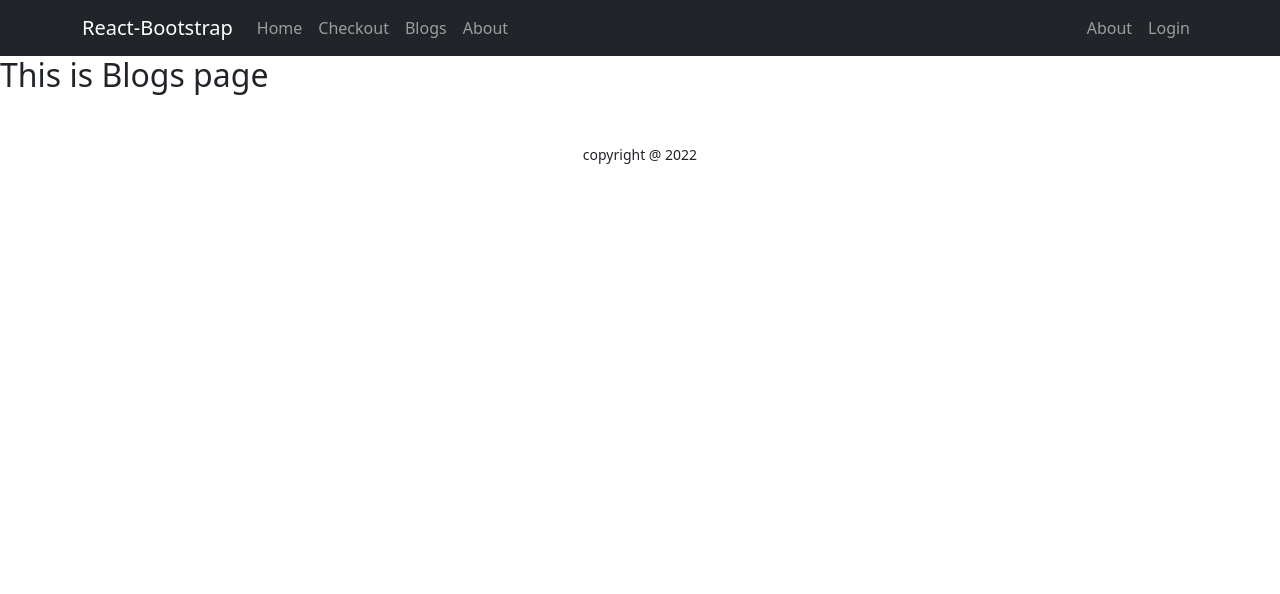
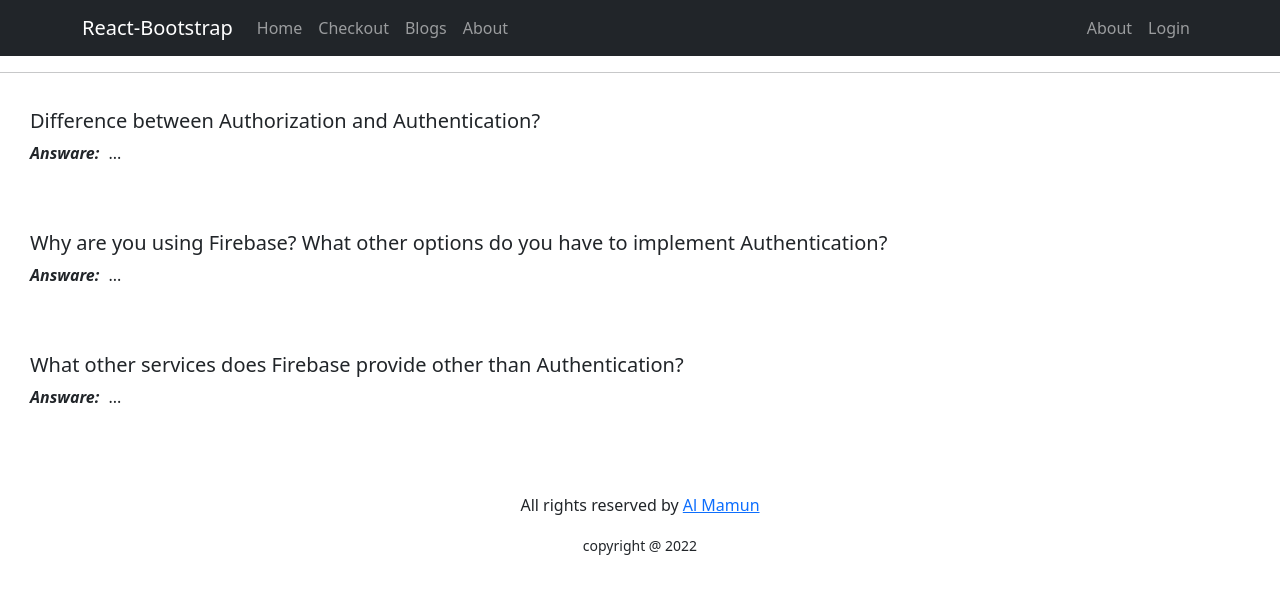
Before and after one commit to Mamun-NSU/best-legal-consultancy, a React (Create React App) app: page /blogs in a window 1280 px wide. Shown: the top 594 px of the page. Built offline with nearby package versions, Linux system fonts and the light colour scheme; no server answers.

Commit message:
blogs, home and footer components updated successfully

```diff
--- a/src/components/Blogs/Blogs.css
+++ b/src/components/Blogs/Blogs.css
@@ -0,0 +1,17 @@
+.blog-container {
+
+}
+
+.single-blog {
+
+    padding: 20px 30px;
+    justify-content: center;
+    align-items: center;
+    margin-bottom: 10px;
+}
+
+.answare-keyword {
+    font-style: italic;
+    font-weight: bold;
+    margin-right: 5px;
+}
--- a/src/components/Blogs/Blogs.js
+++ b/src/components/Blogs/Blogs.js
@@ -3,8 +3,31 @@ import "./Blogs.css";
 
 const Blogs = () => {
   return (
-    <div>
-      <h2>This is Blogs page</h2>
+    <div class="blog-container">
+      <hr />
+      <div class="single-blog">
+        <h5>Difference between Authorization and Authentication?</h5>
+        <p>
+          <span class="answare-keyword">Answare:</span> ...
+        </p>
+      </div>
+      <div class="single-blog">
+        <h5>
+          Why are you using Firebase? What other options do you have to
+          implement Authentication?
+        </h5>
+        <p>
+          <span class="answare-keyword">Answare:</span> ...
+        </p>
+      </div>
+      <div class="single-blog">
+        <h5>
+          What other services does Firebase provide other than Authentication?
+        </h5>
+        <p>
+          <span class="answare-keyword">Answare:</span> ...
+        </p>
+      </div>
     </div>
   );
 };
--- a/src/components/Home/Home.js
+++ b/src/components/Home/Home.js
@@ -1,10 +1,13 @@
 import React from "react";
 import "./Home.css";
+import Banner from "../Banner/Banner";
+import Services from "../Services/Services";
 
 const Home = () => {
   return (
     <div>
-      <h2>This is Home Page</h2>
+      <Banner></Banner>
+      <Services></Services>
     </div>
   );
 };
--- a/src/components/Login/Login/Login.js
+++ b/src/components/Login/Login/Login.js
@@ -7,6 +7,8 @@ import {
 import { Link, useLocation, useNavigate } from "react-router-dom";
 import auth from "../../../firebase.init";
 import Loading from "../../Shared/Loading/Loading";
+import { ToastContainer, toast } from "react-toastify";
+import "react-toastify/dist/ReactToastify.css";
 
 const Login = () => {
   const emailRef = useRef("");
--- a/src/components/Shared/Footer/Footer.js
+++ b/src/components/Shared/Footer/Footer.js
@@ -7,6 +7,12 @@ const Footer = () => {
   return (
     <footer className="text-center mt-5">
       <p>
+        All rights reserved by{" "}
+        <a href="https://www.linkedin.com/in/mamun2528/" target="_blank">
+          Al Mamun
+        </a>
+      </p>
+      <p>
         <small>copyright @ {year} </small>
       </p>
     </footer>
```
